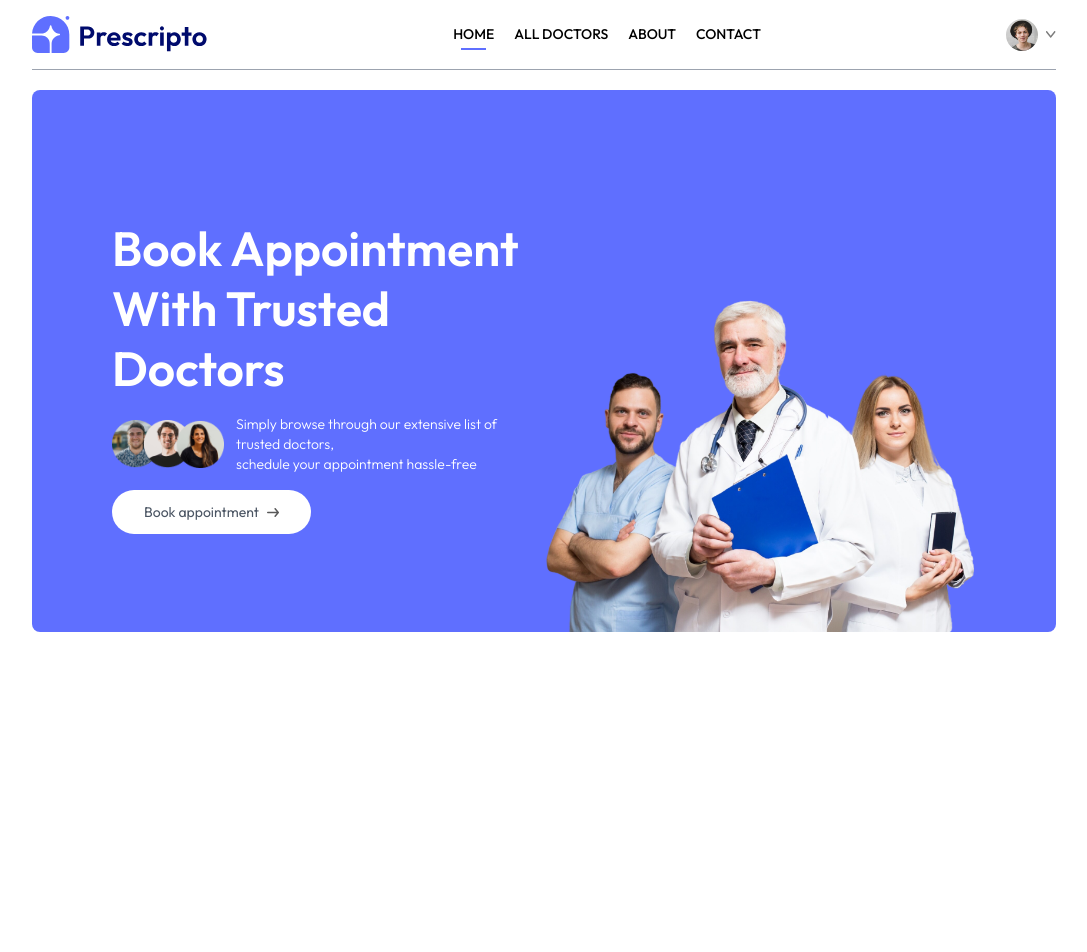
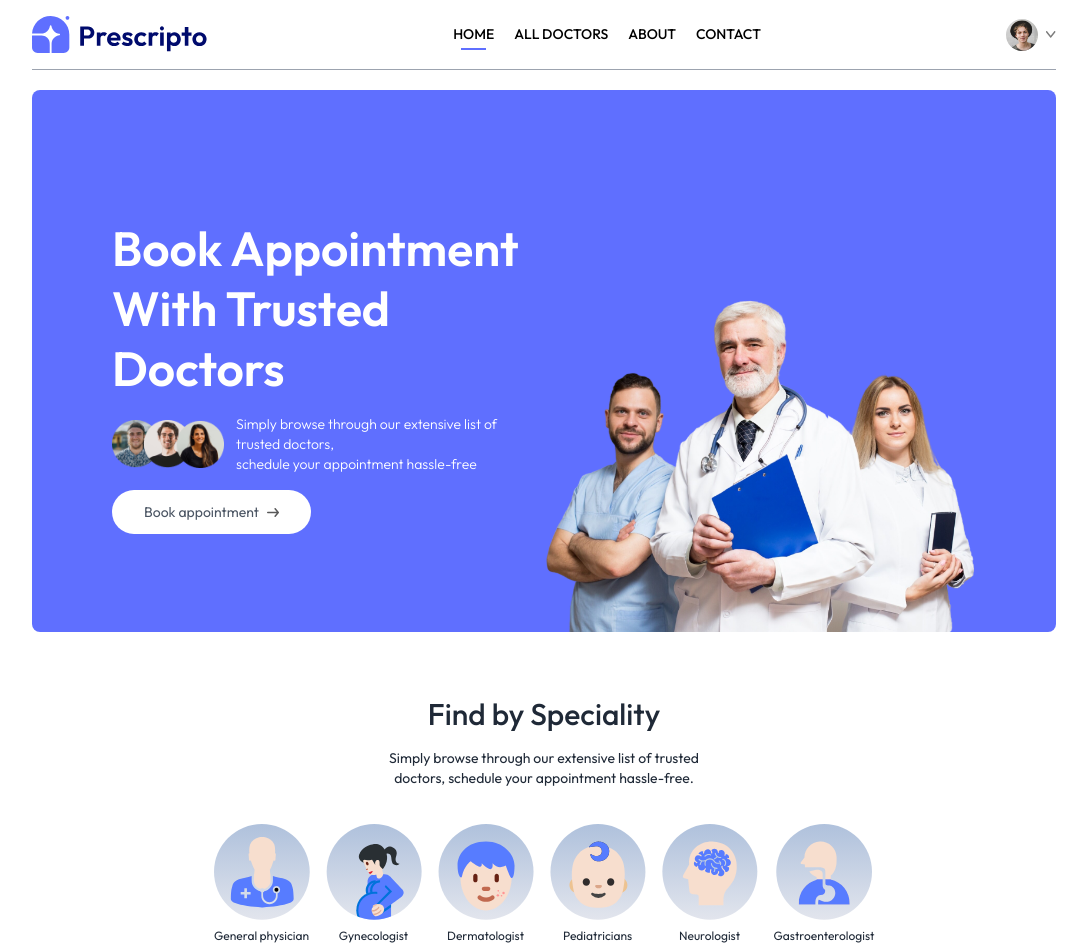
Before and after one commit to naolumer/Prescripto, a React app in the folder frontend/: page / in a window 1280 px wide. Shown: the top 952 px of the page, without its empty margins (96-1183 px from the left). Before the commit the page ends 800 px from the top, so only its background shows below. Built offline with nearby package versions, Linux system fonts and the light colour scheme; the HTML template or start-up script is replaced by a standard one.

Commit message:
speciality menu section

```diff
--- /dev/null
+++ b/frontend/src/components/SpecialityMenu.jsx
@@ -0,0 +1,25 @@
+import React from 'react'
+import { specialityData } from '../assets/assets'
+import { Link } from 'react-router-dom'
+
+const SpecialityMenu = () => {
+  return (
+    <div className='flex flex-col items-center gap-4 py-16 text-gray-800' id="speciality">
+        <h1 className='text-3xl font-medium'>Find by Speciality</h1>
+        <p className='sm:w-1/3 text-center text-sm'>Simply browse through our extensive list of trusted doctors, schedule your appointment hassle-free.</p>
+        <div className='flex sm:justify-center gap-4 pt-5 w-full overflow-scroll'>
+            {
+                specialityData.map((item,index)=>(
+                    <Link onClick={()=>scrollTo(0,0)} className='flex flex-col items-center text-xs cursor-pointer flex-shrink-0 hover:translate-y-[-10px] transition-all duration-500 ' key={index} to={`/doctors/${item.speciality}`}>
+                        <img className='w-16 sm:w-24 mb-2' src={item.image} alt="" />
+                        <p>{item.speciality}</p>
+                    </Link>
+                ))
+            }
+        </div>
+
+    </div>
+  )
+}
+
+export default SpecialityMenu
--- a/frontend/src/index.css
+++ b/frontend/src/index.css
@@ -10,3 +10,6 @@
 * {
   font-family: Outfit;
 }
+::-webkit-scrollbar {
+  @apply hidden
+}
--- a/frontend/src/pages/Home.jsx
+++ b/frontend/src/pages/Home.jsx
@@ -1,10 +1,12 @@
 import React from 'react'
 import Header from '../components/Header'
+import SpecialityMenu from '../components/SpecialityMenu'
 
 const Home = () => {
   return (
     <div>
         <Header/>
+        <SpecialityMenu/>
     </div>
   )
 }
```
